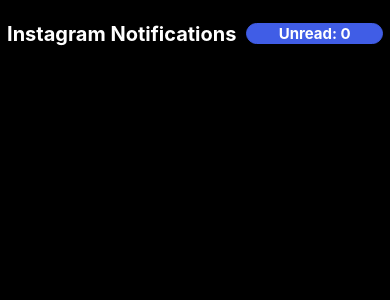
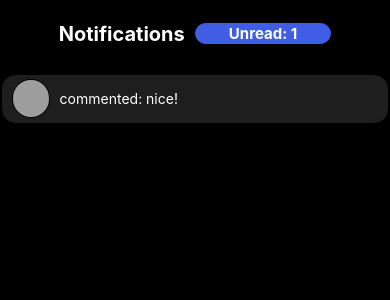
Before and after one commit to imarifer/simuladorNotificaciones, a React Native app: screen / in a window 390 px wide. Shown: the top 300 px of the page. Built offline with nearby package versions, Linux system fonts and the light colour scheme; grey boxes are pictures that could not be loaded.

Commit message:
Agregando comentarios

```diff
--- a/App.js
+++ b/App.js
@@ -3,12 +3,14 @@
 import { SafeAreaProvider } from 'react-native-safe-area-context';
 import { useState, useEffect } from 'react';
 
+/*Definición del componente de Notificacion*/
 const Notificacion = ({user, message, image, cambiarLeidos}) => {
     const [leido, setLeido] = useState(false);
     const imagenes = [require("./assets/images/user1.jpg"), require("./assets/images/user2.jpg"), require("./assets/images/user3.jpg"),
       require("./assets/images/user4.jpg"), require("./assets/images/user5.jpg"), require("./assets/images/user6.jpg")
     ];
 
+    /*Función que cambiara el color para efectos visuales de notificaciones leidas y ejecutara una función heredada por props*/
     const handleCambiarNotificacion = (disminuir) => {
       if(leido === false){
         setLeido(true);
@@ -27,25 +29,30 @@
     );
 }
 
+/*Definición del componente padre App*/
 const App = () => {
   const [noleidas,setNoleidas] = useState(0);
   const [notificaciones,setNotificaciones] = useState([]);
   const [randomNum,setRandomNum] = useState(5);
 
+  /*Datos a usar ya que no contamos con una BD o API externa*/
   const lista = ["Pepe","Juan","Carlos","Javier","Fernando","Edgar"];
   const mensajes = ["liked your post","started following you","commented: nice!","shared your photo","unfollowed you","blocked you"];
 
-  useEffect(()=>{
+  /*Generador de un numero random con la finalidad de obtener un valor aleatorio dentro de los datos definidos*/
+  useEffect(() => {
     const ran = Math.floor(Math.random() * 9000) + 1000;
     setRandomNum(ran);
     },[])
 
+  /*Puede descomentar el siguiente comentario para ver el comportamiento de la actualización de las notificación desde consola*/
+  /*useEffect(() => {
+    console.log("Notificaciones actualizadas:", notificaciones);
+    }, [notificaciones])*/
+
+  /*Generador de la notificación dado un cierto intervalo de tiempo, para evitar un loop limpiamos dicho intervalo*/
   useEffect(() => {
-    console.log("Notificaciones actualizadas:", notificaciones);
-    }, [notificaciones]);
-
-  useEffect(()=>{
-    const interval = setInterval(()=>{
+    const interval = setInterval(() => {
       const rand = Math.floor(Math.random() * 6);
       const notificacion = {
         usuario: lista[rand],
@@ -61,15 +68,16 @@
       return () => clearInterval(interval);
       }, [randomNum]);
 
-  const leido= ((indice)=>{
+  /*const leido= ((indice)=>{
     for(let i = 0;i<notificaciones.length;i++){
       if(i==indice){
         notificaciones[i].leida = true;
         setNoleidas(prev => prev - 1);
       }
     }
-  })
+  })*/
 
+  /*Función que disminuye las notificaciones no leidas, que hereda el componente Notificacion*/
   const handleLeidos = () => {
     setNoleidas(noleidas => noleidas - 1);
   }
@@ -78,7 +86,7 @@
     <SafeAreaProvider style={{flex: 1}}>
       <SafeAreaView style={styles.container}>
         <View style={styles.containerTitle}>
-          <Text style={{fontSize: 20, fontWeight: 'bold', color: 'white'}}>Instagram Notifications</Text>
+          <Text style={{fontSize: 20, fontWeight: 'bold', color: 'white'}}>Notifications</Text>
           <Text style={styles.contador}>Unread: {noleidas}</Text>
         </View>
         <ScrollView style={styles.scrollView}>
@@ -93,6 +101,7 @@
 
 export default App;
 
+/*Estilos para ambos componentes*/
 const styles = StyleSheet.create({
   container: {
     flex: 1,
```
